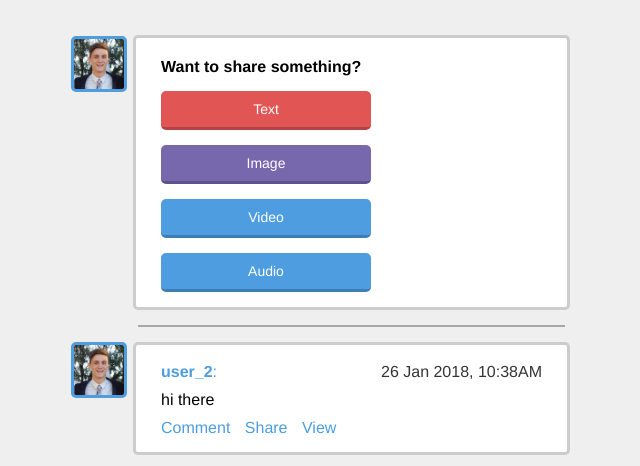
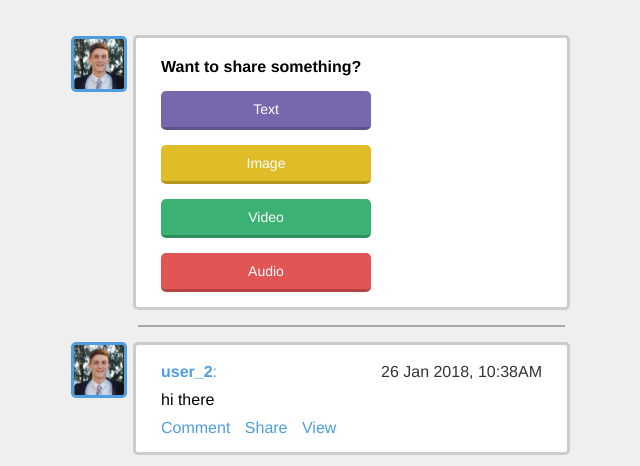
Before and after one commit to bradleykenny/ntwrk_2, a Django app: template stream/templates/stream/home.html in a window 1280 px wide. Shown: the part 63-529 px from the top of the page, without its empty margins (316-956 px from the left). Run offline with Django 3.2, Linux system fonts and the light colour scheme; the template is opened without the code that fills it: values that come from a table or form of the project are taken from there, others are empty; a user stored in the database is signed in; data comes from the database, SQL or seed files in the repository.

Commit message:
Colour changes for share buttons.

```diff
--- a/stream/static/stream/css/stream.css
+++ b/stream/static/stream/css/stream.css
@@ -252,12 +252,21 @@ hr {
 }
 
 .share_card .text {
-    background-color: #E15554;
+    background-color: #7768AE;
 }
 
 .share_card .image {
-    background-color: #7768AE;
+    background-color: #E1BC29;
 }
+
+.share_card .video {
+    background-color: #3BB273;
+}
+
+.share_card .audio {
+    background-color: #E15554; /* TODO: LOOK AT USING AN ORANGE INSTEAD */
+}
+
 
 /* ===== TEMPORARY / TESTING ===== */
 
```
